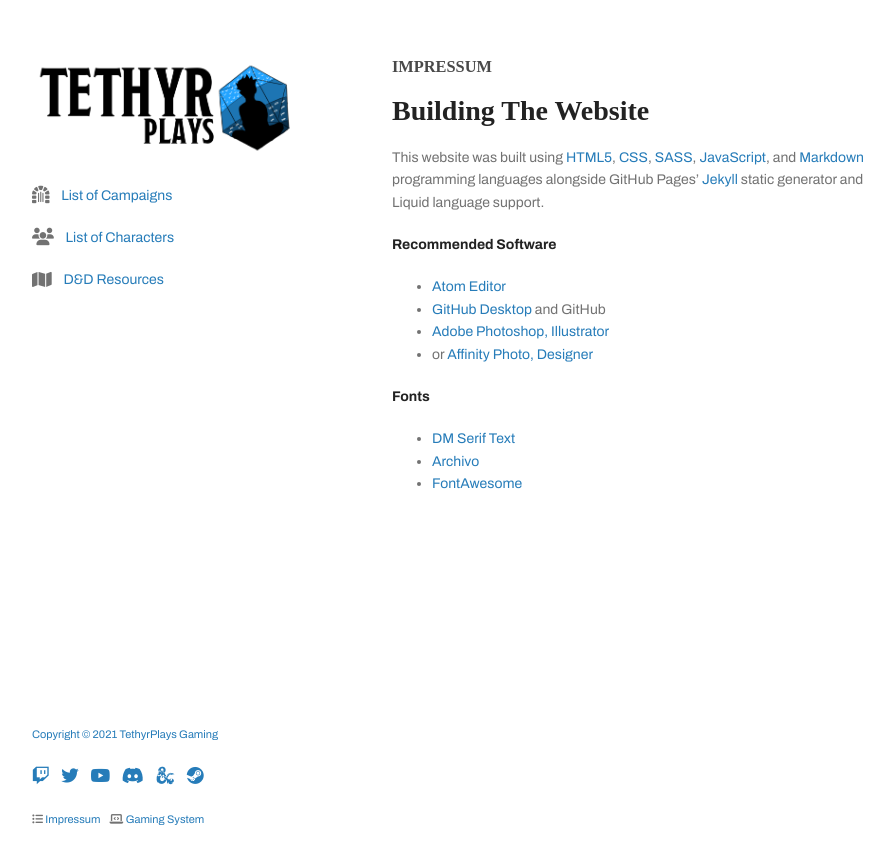
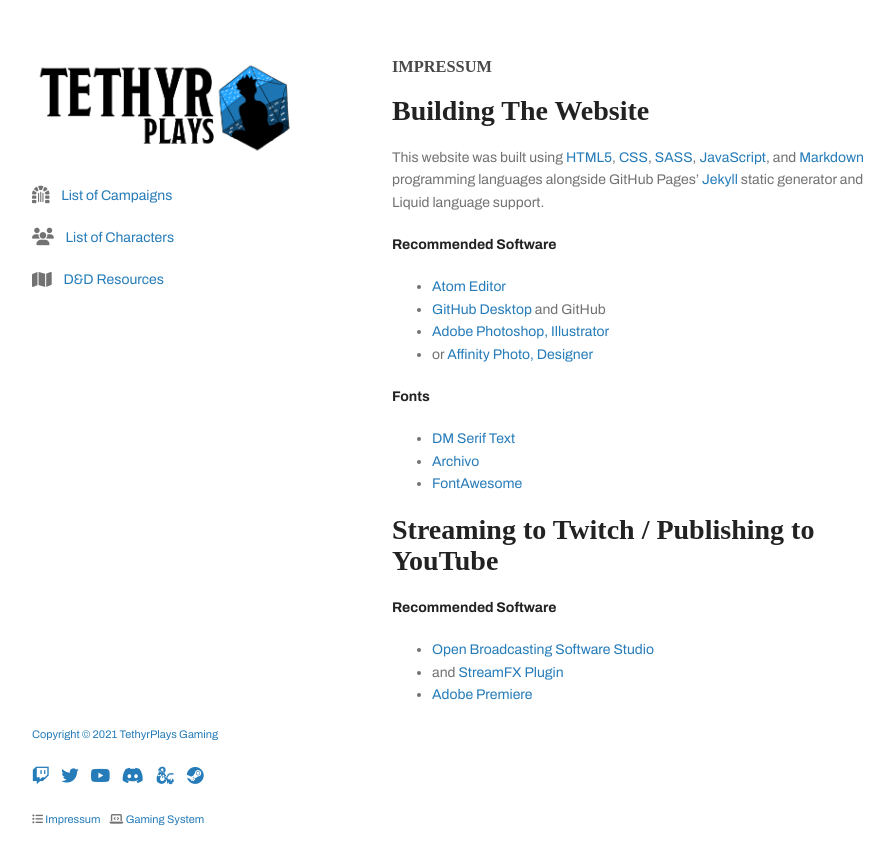
Before and after one commit to tethyrplays/tethyrplays, a Jekyll site: the page built from more-info/impressum.md, in a window 1280 px wide. Shown: the top 864 px of the page, without its empty margins (178-1072 px from the left). Built offline with Jekyll 4.4.1, drawn with Linux system fonts in a browser that asks for light colours; nearby versions of some CDN libraries; some web fonts are replaced; our own code applies the rules of GitHub Pages for plain Markdown files; the repository's description, which GitHub fills in, is left out.

Commit message:
Update impressum.md

```diff
--- a/more-info/impressum.md
+++ b/more-info/impressum.md
@@ -14,3 +14,10 @@
 * [DM Serif Text](https://fonts.google.com/specimen/DM+Serif+Text)
 * [Archivo](https://fonts.google.com/specimen/Archivo)
 * [FontAwesome](https://fontawesome.com/)
+
+# Streaming to Twitch / Publishing to YouTube
+
+**Recommended Software**
+* [Open Broadcasting Software Studio](https://obsproject.com/)
+* and [StreamFX Plugin](https://obsproject.com/forum/resources/streamfx-for-obs-studio.578/)
+* [Adobe Premiere](https://www.adobe.com/products/premiere.html)
```
